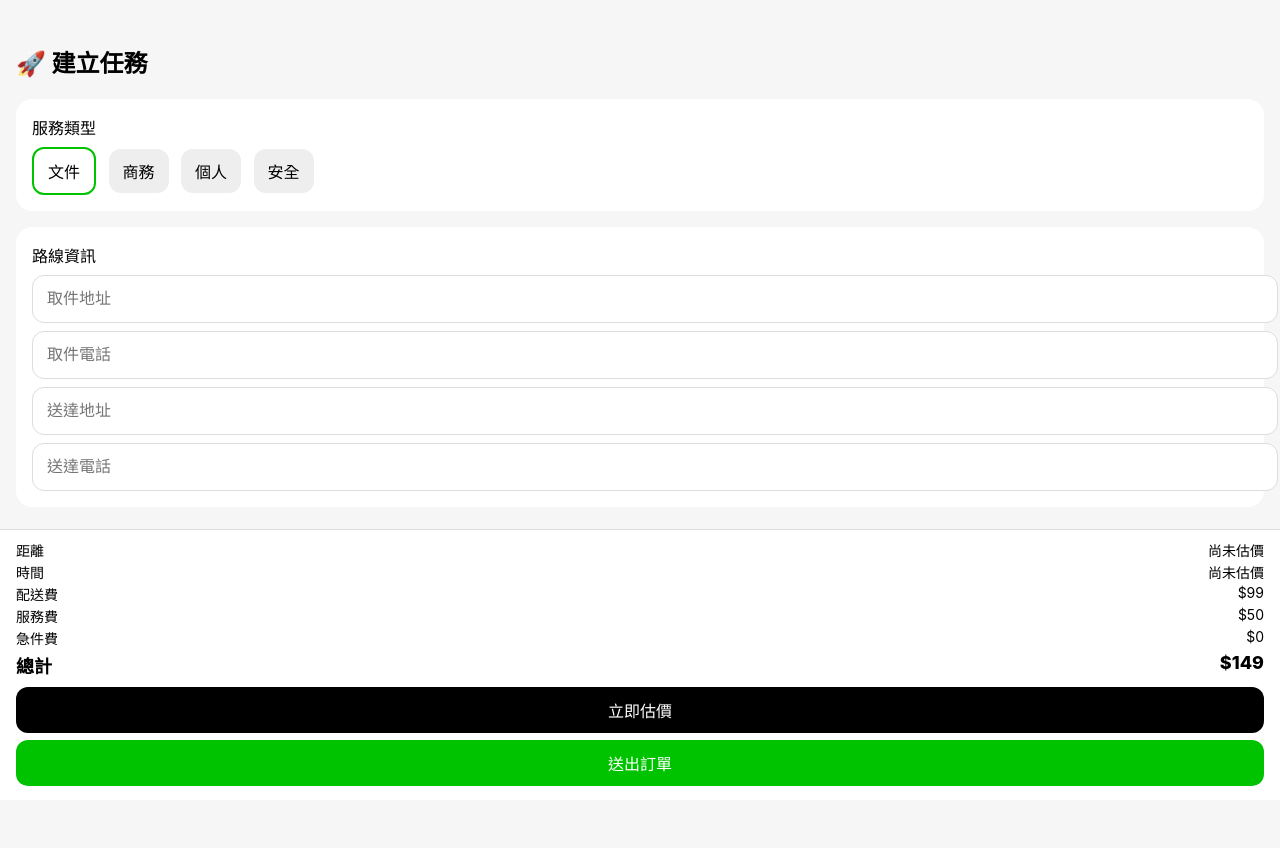
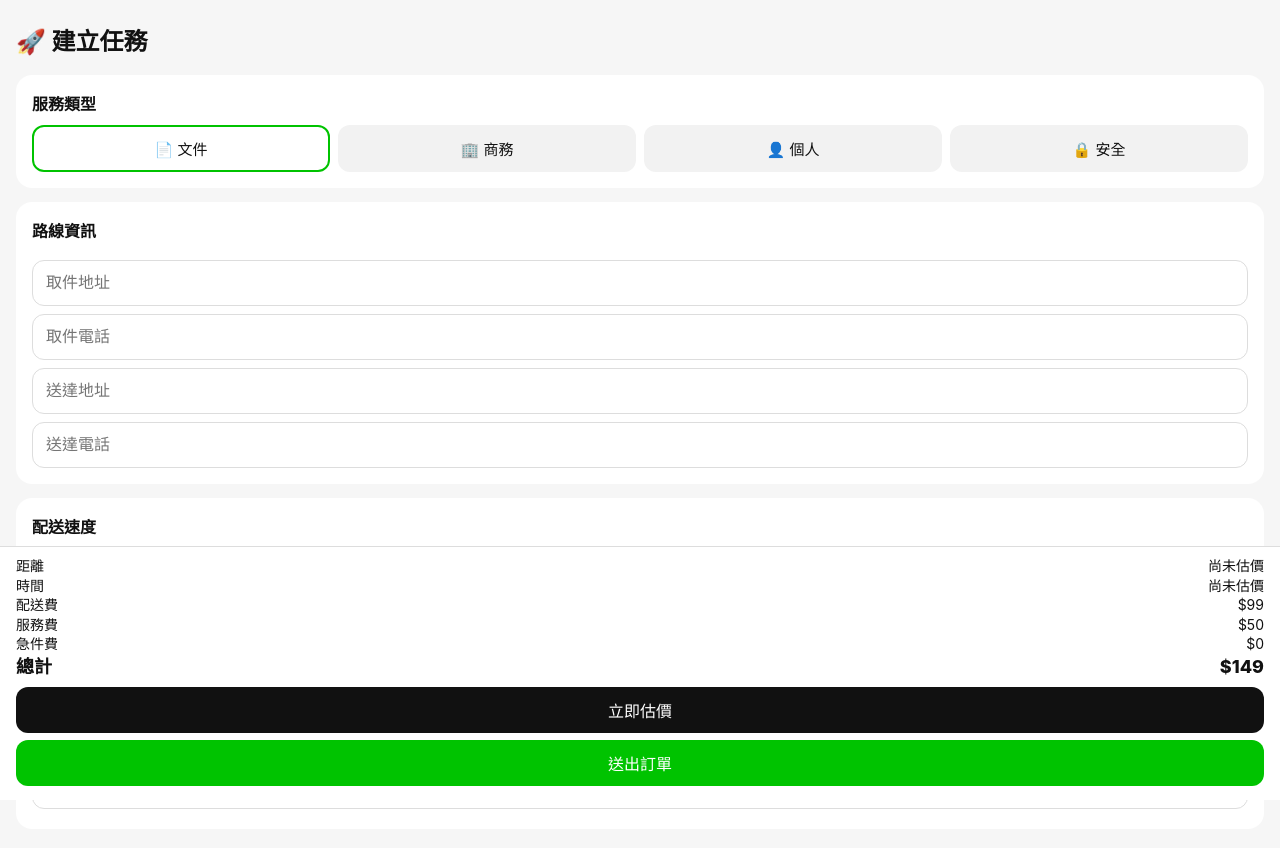
Before and after one commit to charles04121991/ubee-line-bot, a website: page public/order.html in a window 1280 px wide. Before the commit the page ends 800 px from the top, so only its background shows below. Drawn offline with Linux system fonts and the light colour scheme.

Commit message:
Update order.html

```diff
--- a/public/order.html
+++ b/public/order.html
@@ -3,168 +3,112 @@
 <head>
 <meta charset="UTF-8" />
 <meta name="viewport" content="width=device-width, initial-scale=1.0"/>
-<title>UBee 建立任務</title>
+<title>UBee｜建立任務</title>
 
 <style>
-body{
-  margin:0;
-  font-family:-apple-system,BlinkMacSystemFont;
-  background:#f6f6f6;
-}
-
-/* 上方內容 */
-.container{
-  padding:24px 16px 130px;
-}
-
-/* 區塊 */
-.card{
-  background:white;
-  border-radius:16px;
-  padding:16px;
-  margin-bottom:16px;
-}
-
-/* 輸入框 */
-.input{
-  width:100%;
-  padding:14px;
-  border-radius:12px;
-  border:1px solid #ddd;
-  margin-top:8px;
-  font-size:16px;
-}
-
-/* 類型按鈕 */
-.type-btn{
-  display:inline-block;
-  padding:10px 14px;
-  border-radius:12px;
-  background:#eee;
-  margin-right:8px;
-  margin-top:8px;
-  cursor:pointer;
-}
-.active{
-  border:2px solid #00c300;
-  background:white;
-}
-
-/* 底部 */
-.bottom{
-  position:fixed;
-  left:0;
-  right:0;
-  bottom:0;
-  background:white;
-  border-top:1px solid #ddd;
-  padding:8px 16px 14px;
-}
-
-/* 行 */
-.row{
-  display:flex;
-  justify-content:space-between;
-  font-size:14px;
-  margin:2px 0;
-}
-
-/* 總計 */
-.total{
-  font-weight:800;
-  font-size:18px;
-  margin-top:4px;
-}
-
-/* 按鈕 */
-.btn{
-  width:100%;
-  border:0;
-  border-radius:12px;
-  padding:11px;
-  font-size:16px;
-  margin-top:7px;
-}
-
-.btn-black{background:black;color:white;}
-.btn-green{background:#00c300;color:white;}
+body{margin:0;font-family:-apple-system,BlinkMacSystemFont,"Noto Sans TC",Arial;background:#f6f6f6;color:#111}
+.container{padding:22px 16px 150px}
+h2{margin:0 0 18px;font-size:24px}
+.card{background:white;border-radius:16px;padding:16px;margin-bottom:14px}
+.label{font-weight:700;margin-bottom:10px}
+.cards{display:flex;gap:8px}
+.option{flex:1;background:#f2f2f2;border:2px solid transparent;border-radius:12px;padding:11px 4px;text-align:center;font-size:15px}
+.option.active{background:white;border-color:#00c300}
+input,textarea{width:100%;box-sizing:border-box;padding:13px;margin-top:8px;border-radius:12px;border:1px solid #ddd;font-size:16px}
+textarea{height:72px;resize:none}
+.bottom{position:fixed;left:0;right:0;bottom:0;background:white;border-top:1px solid #ddd;padding:8px 16px 14px}
+.row{display:flex;justify-content:space-between;align-items:center;font-size:14px;line-height:1.25;margin:2px 0}
+.total{font-weight:800;font-size:18px;margin-top:3px}
+.btn{width:100%;border:0;border-radius:12px;padding:11px;font-size:16px;margin-top:7px}
+.btn-black{background:#111;color:white}
+.btn-green{background:#00c300;color:white}
 </style>
 </head>
 
 <body>
 
 <div class="container">
-
   <h2>🚀 建立任務</h2>
 
   <div class="card">
-  <div>服務類型</div>
-  <div>
-    <span class="type-btn active">文件</span>
-    <span class="type-btn">商務</span>
-    <span class="type-btn">個人</span>
-    <span class="type-btn">安全</span>
+    <div class="label">服務類型</div>
+    <div class="cards" id="serviceCards">
+      <div class="option active" onclick="setService(this,'文件急送')">📄 文件</div>
+      <div class="option" onclick="setService(this,'商務物品')">🏢 商務</div>
+      <div class="option" onclick="setService(this,'個人物品')">👤 個人</div>
+      <div class="option" onclick="setService(this,'安全代送')">🔒 安全</div>
     </div>
   </div>
 
   <div class="card">
-  <div>路線資訊</div>
-  <input id="pickup" class="input" placeholder="取件地址">
-  <input id="pickupPhone" class="input" placeholder="取件電話">
-  <input id="dropoff" class="input" placeholder="送達地址">
-  <input id="dropoffPhone" class="input" placeholder="送達電話">
+    <div class="label">路線資訊</div>
+    <input id="pickup" placeholder="取件地址">
+    <input id="pickupPhone" placeholder="取件電話">
+    <input id="dropoff" placeholder="送達地址">
+    <input id="dropoffPhone" placeholder="送達電話">
   </div>
 
+  <div class="card">
+    <div class="label">配送速度</div>
+    <div class="cards" id="urgentCards">
+      <div class="option active" onclick="setUrgent(this,false)">一般</div>
+      <div class="option" onclick="setUrgent(this,true)">急件 +$100</div>
+    </div>
   </div>
 
-<!-- 底部 -->
-<div class="bottom">
-
-<div class="row">
-  <div>距離</div>
-  <div id="distanceText">尚未估價</div>
+  <div class="card">
+    <div class="label">任務內容</div>
+    <input id="item" placeholder="物品內容">
+    <textarea id="note" placeholder="備註"></textarea>
+  </div>
 </div>
 
-<div class="row">
-  <div>時間</div>
-  <div id="durationText">尚未估價</div>
-</div>
-
-<div class="row">
-  <div>配送費</div>
-  <div id="deliveryFee">$99</div>
-</div>
-
-<div class="row">
-  <div>服務費</div>
-  <div>$50</div>
-</div>
-
-<div class="row">
-  <div>急件費</div>
-  <div id="urgentFee">$0</div>
-</div>
-
-<div class="row total">
-  <div>總計</div>
-  <div id="totalFee">$149</div>
-</div>
+<div class="bottom">
+  <div class="row"><span>距離</span><span id="distanceText">尚未估價</span></div>
+  <div class="row"><span>時間</span><span id="durationText">尚未估價</span></div>
+  <div class="row"><span>配送費</span><span id="deliveryFee">$99</span></div>
+  <div class="row"><span>服務費</span><span>$50</span></div>
+  <div class="row"><span>急件費</span><span id="urgentFee">$0</span></div>
+  <div class="row total"><span>總計</span><span id="totalFee">$149</span></div>
 
   <button class="btn btn-black" onclick="quoteOrder()">立即估價</button>
-<button class="btn btn-green">送出訂單</button>
-
+  <button class="btn btn-green" onclick="submitOrder()">送出訂單</button>
 </div>
 
 <script>
+let service = '文件急送';
+let urgent = false;
+let currentDeliveryFee = 99;
 
-let urgent = false;
+function setService(el, value){
+  service = value;
+  document.querySelectorAll('#serviceCards .option').forEach(o => o.classList.remove('active'));
+  el.classList.add('active');
+}
+
+function setUrgent(el, value){
+  urgent = value;
+  document.querySelectorAll('#urgentCards .option').forEach(o => o.classList.remove('active'));
+  el.classList.add('active');
+  updateTotal();
+}
+
+function updateTotal(){
+  const serviceFee = 50;
+  const urgentFee = urgent ? 100 : 0;
+  const total = currentDeliveryFee + serviceFee + urgentFee;
+
+  document.getElementById('deliveryFee').innerText = '$' + currentDeliveryFee;
+  document.getElementById('urgentFee').innerText = '$' + urgentFee;
+  document.getElementById('totalFee').innerText = '$' + total;
+}
 
 async function quoteOrder(){
   const from = document.getElementById('pickup').value.trim();
   const to = document.getElementById('dropoff').value.trim();
 
   if(!from || !to){
-    alert('請輸入地址');
+    alert('請輸入取件地址與送達地址');
     return;
   }
 
@@ -176,20 +120,52 @@ async function quoteOrder(){
 
   if(data.error){
     alert(data.error);
+    document.getElementById('distanceText').innerText = '尚未估價';
+    document.getElementById('durationText').innerText = '尚未估價';
     return;
   }
 
-  const serviceFee = 50;
-  const urgentFee = urgent ? 100 : 0;
-  const total = data.deliveryFee + serviceFee + urgentFee;
+  currentDeliveryFee = data.deliveryFee;
 
   document.getElementById('distanceText').innerText = data.distanceText;
   document.getElementById('durationText').innerText = data.durationText;
-  document.getElementById('deliveryFee').innerText = '$' + data.deliveryFee;
-  document.getElementById('urgentFee').innerText = '$' + urgentFee;
-  document.getElementById('totalFee').innerText = '$' + total;
+
+  updateTotal();
 }
 
+async function submitOrder(){
+  const data = {
+    service,
+    pickup: document.getElementById('pickup').value.trim(),
+    dropoff: document.getElementById('dropoff').value.trim(),
+    pickupPhone: document.getElementById('pickupPhone').value.trim(),
+    dropoffPhone: document.getElementById('dropoffPhone').value.trim(),
+    item: document.getElementById('item').value.trim(),
+    note: document.getElementById('note').value.trim(),
+    urgent
+  };
+
+  if(!data.pickup || !data.dropoff || !data.pickupPhone || !data.dropoffPhone || !data.item){
+    alert('請完整填寫地址、電話與物品內容');
+    return;
+  }
+
+  const res = await fetch('/api/orders', {
+    method:'POST',
+    headers:{'Content-Type':'application/json'},
+    body:JSON.stringify(data)
+  });
+
+  const result = await res.json();
+
+  if(result.success){
+    alert('訂單已送出，系統派單中');
+  }else{
+    alert('送出失敗，請稍後再試');
+  }
+}
+
+updateTotal();
 </script>
 
 </body>
```
Lines whose indentation alone changed are shown as unchanged.
